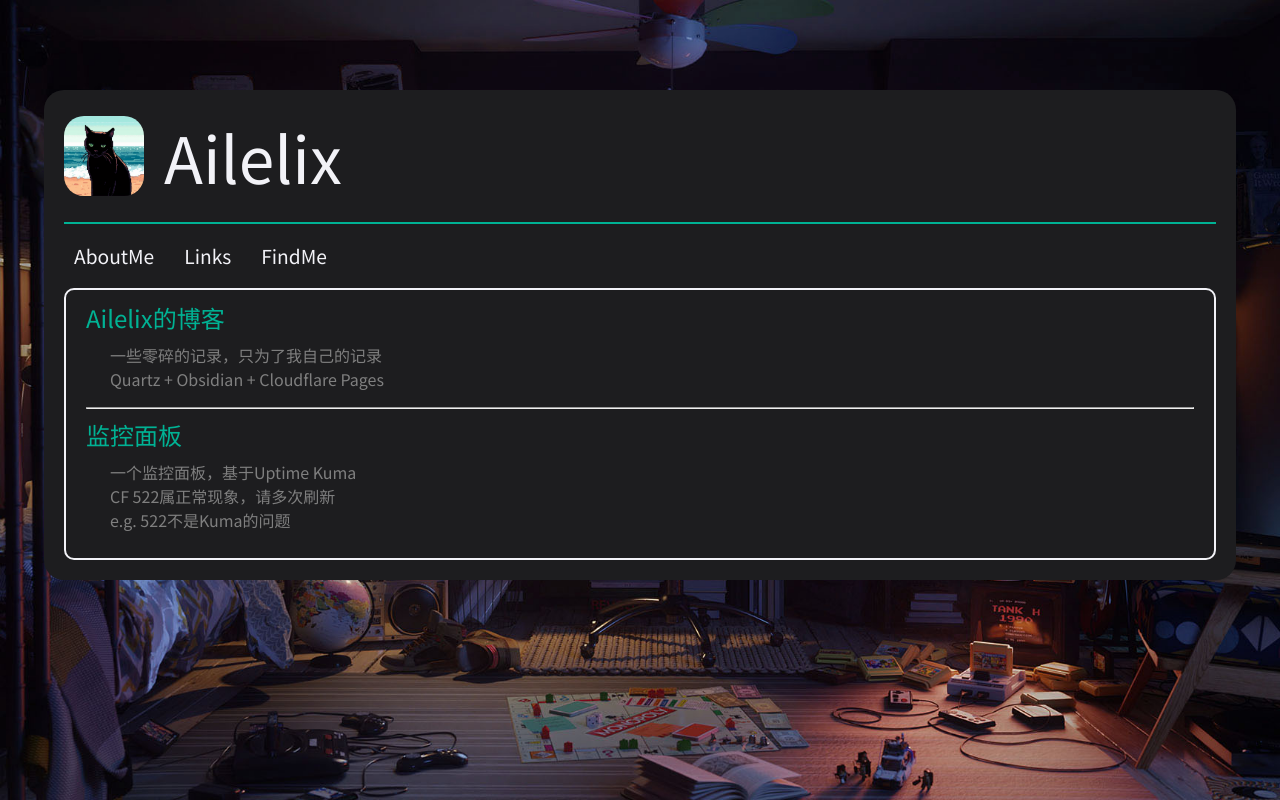
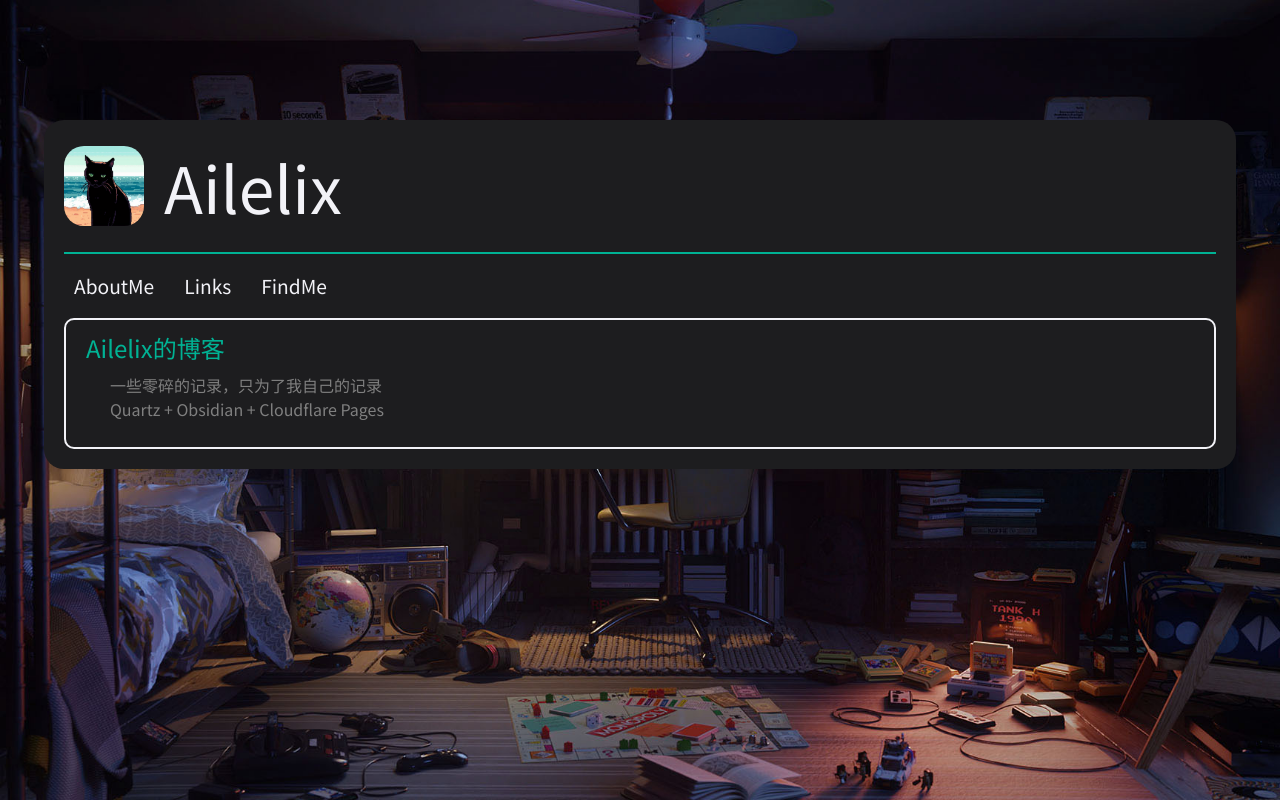
Before and after one commit to ailelix/ailelix, a Vue app: page / in a window 1280 px wide. Both pictures are taken after a click on the button "Links". Built offline with nearby package versions, Linux system fonts and the light colour scheme.

Commit message:
Polish Animation Edit Links

```diff
--- a/src/App.vue
+++ b/src/App.vue
@@ -29,9 +29,9 @@ const currentTab = ref('AboutMe');
         @click="currentTab = tab"
         @mouseup=""
       >{{ tab }}</button>
-      <div class="tab-container">
+      <div>
         <Transition name="fade" mode="out-in">
-            <component :is="listTabs[currentTab]"/>
+          <component class="tab-container" :is="listTabs[currentTab]"/>
         </Transition>
       </div>
     </div>
@@ -49,7 +49,7 @@ const currentTab = ref('AboutMe');
 
   border-radius: 20px;
 
-  margin: 7vw auto auto auto;
+  margin: 15vh auto auto auto;
 
   width: 90vw;
   max-width: 1200px;
@@ -104,8 +104,10 @@ span {
 </style>
 
 <style>
+html {
+  height: 100%;
+}
 #app {
-  width: 100%;
   font-family: "Noto Sans SC";
 }
 body {
--- a/src/components/Links.vue
+++ b/src/components/Links.vue
@@ -4,12 +4,6 @@
     <p>
       一些零碎的记录，只为了我自己的记录<br>
       Quartz + Obsidian + Cloudflare Pages
-    </p><hr>
-    <a href="https://status.ailelix.com">监控面板</a>
-    <p>
-      一个监控面板，基于Uptime Kuma<br>
-      CF 522属正常现象，请多次刷新<br>
-      e.g. 522不是Kuma的问题
     </p>
   </div>
 </template>
```
